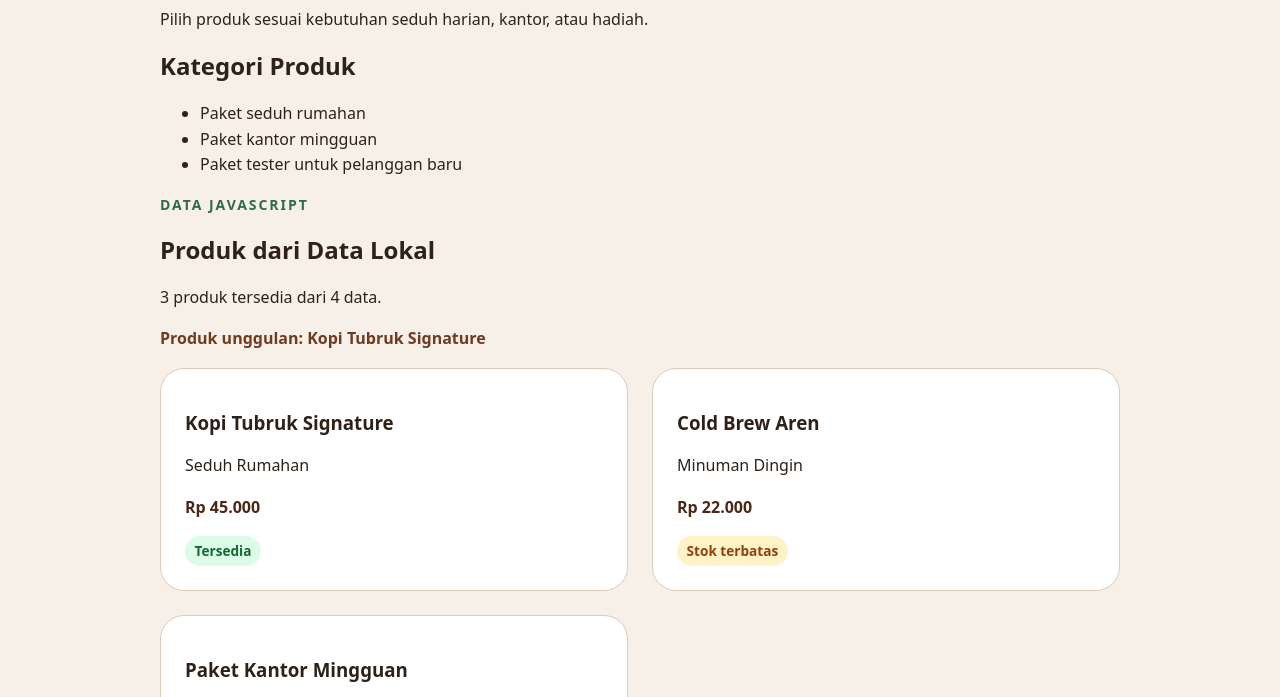
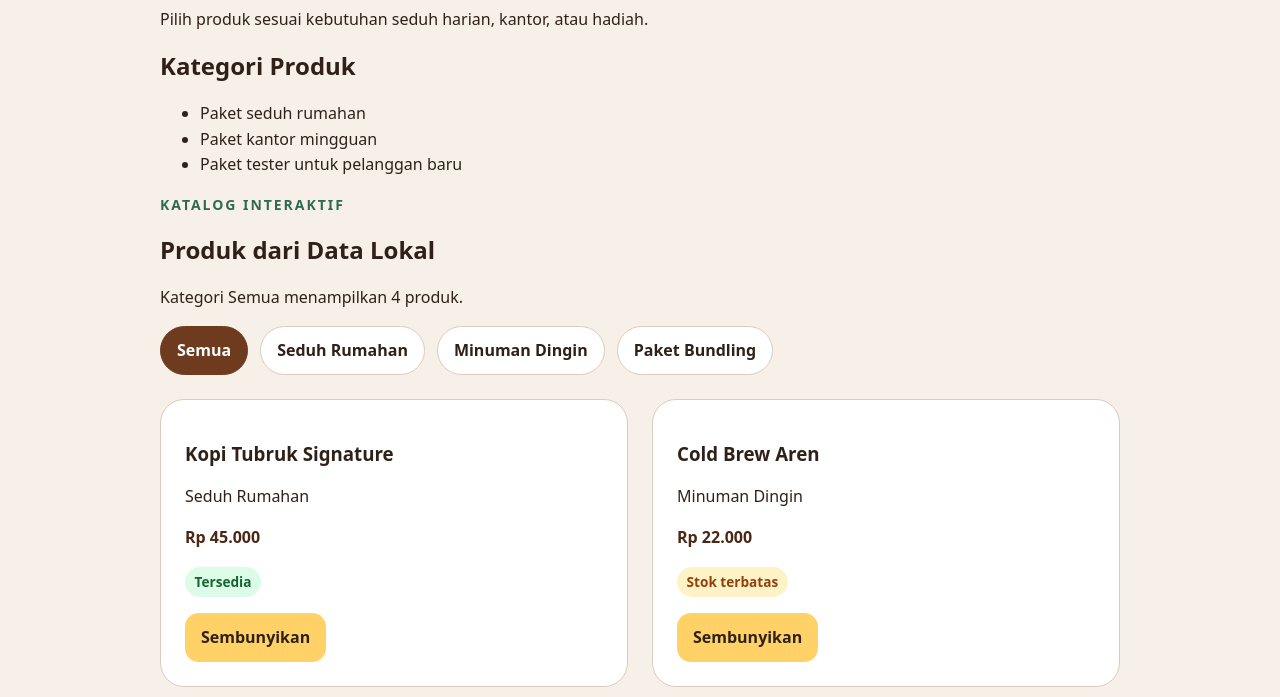
Before and after one commit to PramudyaPanduwidodo/website-umkm, a plain HTML site: page produk.html in a window 1280 px wide. Shown: the part 212-909 px from the top of the page. Drawn offline with Linux system fonts and the light colour scheme.

Commit message:
feat: materi p11

```diff
--- a/css/style.css
+++ b/css/style.css
@@ -622,3 +622,45 @@ section[aria-labelledby="produk-dinamis-title"] .eyebrow {
   font-weight: 700;
   color: var(--color-primary, #6f3b1f);
 }
+
+.filter-bar {
+  display: flex;
+  flex-wrap: wrap;
+  gap: 0.75rem;
+  margin-block: 1rem 1.5rem;
+}
+
+.filter-button {
+  border: 1px solid var(--color-border, #cbd5e1);
+  border-radius: 999px;
+  background: var(--color-surface, #ffffff);
+  color: var(--color-text, #1f2937);
+  padding: 0.65rem 1rem;
+  font-weight: 700;
+  cursor: pointer;
+  transition: all 0.2s ease-in-out;
+}
+
+.filter-button:hover,
+.filter-button:focus-visible {
+  border-color: var(--color-primary, #6f3b1f);
+  outline: 3px solid rgba(111, 59, 31, 0.2);
+  outline-offset: 2px;
+}
+
+.filter-button.is-active {
+  background: var(--color-primary, #6f3b1f);
+  border-color: var(--color-primary, #6f3b1f);
+  color: #ffffff;
+}
+
+.empty-state {
+  grid-column: 1 / -1;
+  border: 2px dashed var(--color-border);
+  border-radius: var(--radius-md);
+  padding: 2rem;
+  text-align: center;
+  background: var(--color-surface);
+  color: var(--color-muted);
+  font-weight: 700;
+}
--- a/js/app.js
+++ b/js/app.js
@@ -21,43 +21,94 @@ function statusStok(stok) {
   return { label: "Tersedia", className: "" };
 }
 
-function buatKartuProduk(produk) {
+const produkGrid = document.querySelector("#produk-grid");
+const produkStatus = document.querySelector("#produk-status");
+const tombolFilter = document.querySelectorAll("[data-filter]");
+
+function buatElemenProduk(produk) {
+  const card = document.createElement("article");
+  card.classList.add("js-product-card");
+
+  const title = document.createElement("h3");
+  title.textContent = produk.nama;
+
+  const category = document.createElement("p");
+  category.classList.add("category-note");
+  category.textContent = produk.kategori;
+
+  const price = document.createElement("p");
+  price.classList.add("price");
+  price.textContent = formatRupiah(produk.harga);
+
+  const stock = document.createElement("span");
   const status = statusStok(produk.stok);
-  return `
-    <article class="js-product-card">
-      <h3>${produk.nama}</h3>
-      <p class="category-note">${produk.kategori}</p>
-      <p class="price">${formatRupiah(produk.harga)}</p>
-      <span class="stock-badge ${status.className}">${status.label}</span>
-    </article>
-  `;
+  stock.classList.add("stock-badge");
+  if (status.className) {
+    stock.classList.add(status.className);
+  }
+  stock.textContent = status.label;
+
+  const removeButton = document.createElement("button");
+  removeButton.type = "button";
+  removeButton.textContent = "Sembunyikan";
+  removeButton.style.marginTop = "1rem";
+  removeButton.addEventListener("click", () => {
+    card.remove();
+    produkStatus.textContent = "Satu kartu disembunyikan dari tampilan sementara.";
+  });
+
+  card.append(title, category, price, stock, removeButton);
+  return card;
 }
 
-produkUmkm.forEach((produk) => {
-  console.log("Debug produk:", produk.nama, "stok:", produk.stok);
-});
+function buatEmptyState(kategori) {
+  const empty = document.createElement("p");
+  empty.classList.add("empty-state");
+  empty.textContent = `Belum ada produk pada kategori "${kategori}".`;
+  return empty;
+}
 
-function renderProduk() {
-  const grid = document.querySelector("#produk-dinamis");
-  const ringkasan = document.querySelector("#produk-ringkasan");
-  const unggulan = document.querySelector("#produk-unggulan");
-
-  if (!grid || !ringkasan || !unggulan) {
-    console.warn("Target render produk belum lengkap.");
+function renderProduk(kategoriAktif = "Semua") {
+  if (!produkGrid || !produkStatus) {
+    console.warn("Target render produk tidak ditemukan.");
     return;
   }
 
-  const produkTersedia = produkUmkm.filter((produk) => produk.stok > 0);
-  const produkUnggulanItem = produkUmkm.find((produk) => produk.unggulan === true);
-  const markupProduk = produkTersedia.map(buatKartuProduk).join("");
+  const produkTampil = kategoriAktif === "Semua"
+    ? produkUmkm
+    : produkUmkm.filter((produk) => produk.kategori === kategoriAktif);
 
-  grid.innerHTML = markupProduk;
-  ringkasan.textContent = `${produkTersedia.length} produk tersedia dari ${produkUmkm.length} data.`;
-  unggulan.textContent = produkUnggulanItem
-    ? `Produk unggulan: ${produkUnggulanItem.nama}`
-    : "Belum ada produk unggulan.";
+  produkGrid.replaceChildren();
 
-  console.table(produkUmkm);
+  if (produkTampil.length === 0) {
+    produkGrid.append(buatEmptyState(kategoriAktif));
+    produkStatus.textContent = "0 produk ditemukan.";
+    return;
+  }
+
+  produkTampil.forEach((produk) => {
+    produkGrid.append(buatElemenProduk(produk));
+  });
+
+  produkStatus.textContent = `Kategori ${kategoriAktif} menampilkan ${produkTampil.length} produk.`;
 }
 
-document.addEventListener("DOMContentLoaded", renderProduk);
+// 7. Event Listener pada Tombol Filter
+tombolFilter.forEach((tombol) => {
+  tombol.addEventListener("click", (event) => {
+    const tombolAktif = event.currentTarget;
+    const kategori = tombolAktif.dataset.filter;
+
+    // Pindahkan class is-active
+    tombolFilter.forEach((item) => item.classList.remove("is-active"));
+    tombolAktif.classList.add("is-active");
+
+    // Render ulang
+    renderProduk(kategori);
+  });
+});
+
+// 8. Render awal saat halaman dimuat
+document.addEventListener("DOMContentLoaded", () => {
+  renderProduk("Semua");
+});
--- a/produk.html
+++ b/produk.html
@@ -36,11 +36,16 @@
       </section>
 
       <section aria-labelledby="produk-dinamis-title">
-        <p class="eyebrow">Data JavaScript</p>
+        <p class="eyebrow">Katalog Interaktif</p>
         <h2 id="produk-dinamis-title">Produk dari Data Lokal</h2>
-        <p id="produk-ringkasan">Data produk akan dimuat melalui JavaScript.</p>
-        <p id="produk-unggulan">Produk unggulan akan ditentukan melalui JavaScript.</p>
-        <div id="produk-dinamis" class="js-product-grid"></div>
+        <p id="produk-status" class="produk-status">Produk belum dimuat.</p>
+        <div class="filter-bar" aria-label="Filter kategori produk">
+          <button type="button" class="filter-button is-active" data-filter="Semua">Semua</button>
+          <button type="button" class="filter-button" data-filter="Seduh Rumahan">Seduh Rumahan</button>
+          <button type="button" class="filter-button" data-filter="Minuman Dingin">Minuman Dingin</button>
+          <button type="button" class="filter-button" data-filter="Paket Bundling">Paket Bundling</button>
+        </div>
+        <div id="produk-grid" class="js-product-grid" aria-live="polite"></div>
       </section>
 
      <section aria-labelledby="produk-pilihan-title">
```
